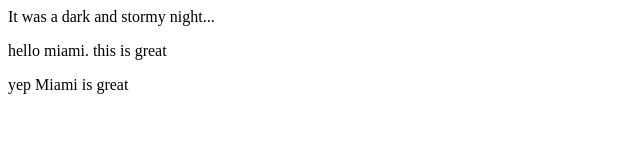
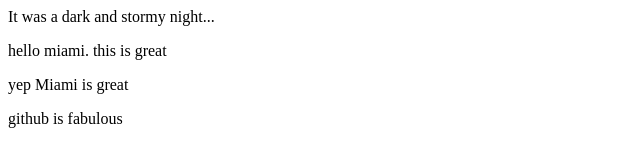
Before and after one commit to elracu/fireside-story, a plain HTML site: page index.html in a window 1280 px wide. Shown: the whole page, without its empty margins (0-640 px from the left). Drawn offline with Linux system fonts and the light colour scheme.

Commit message:
im responding to your3rd message'

```diff
--- a/index.html
+++ b/index.html
@@ -3,5 +3,6 @@
     <p>It was a dark and stormy night...</p>
     <p>hello miami. this is great</p>
     <p>yep Miami is great</p>
+    <p>github is fabulous</p>
   </body>
 </html>
```
